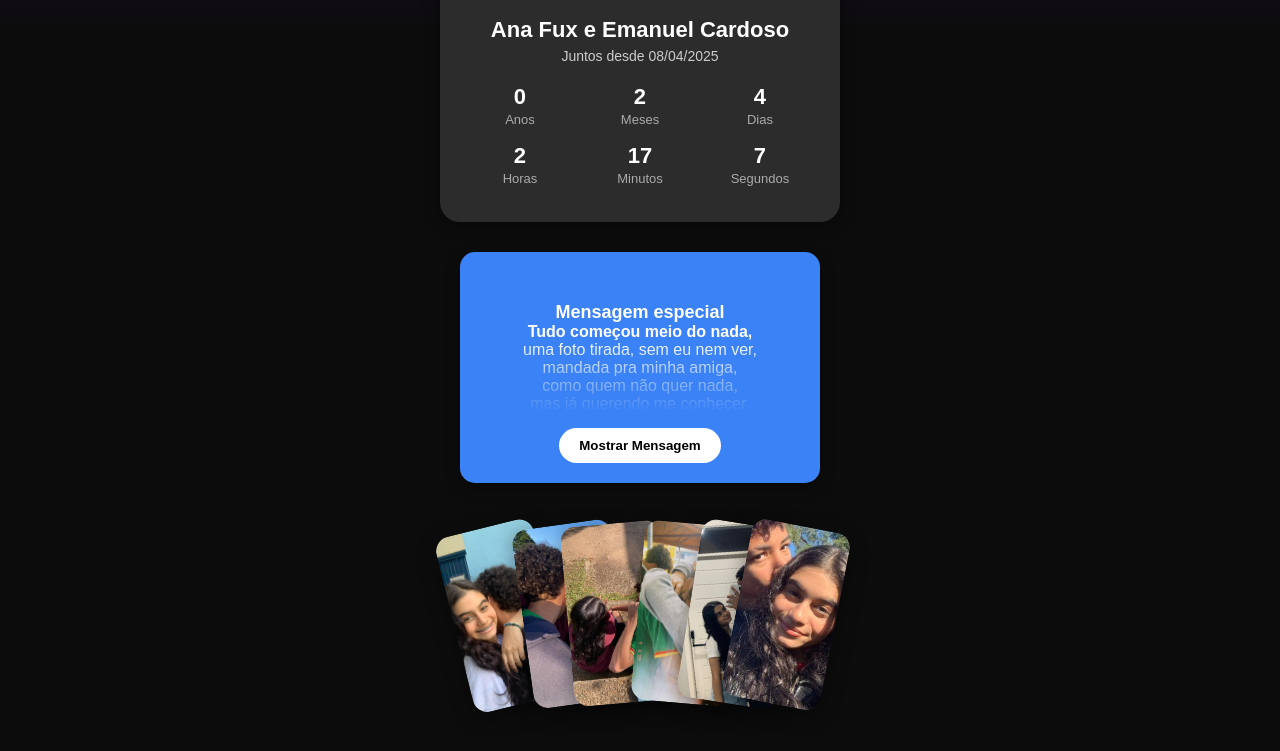
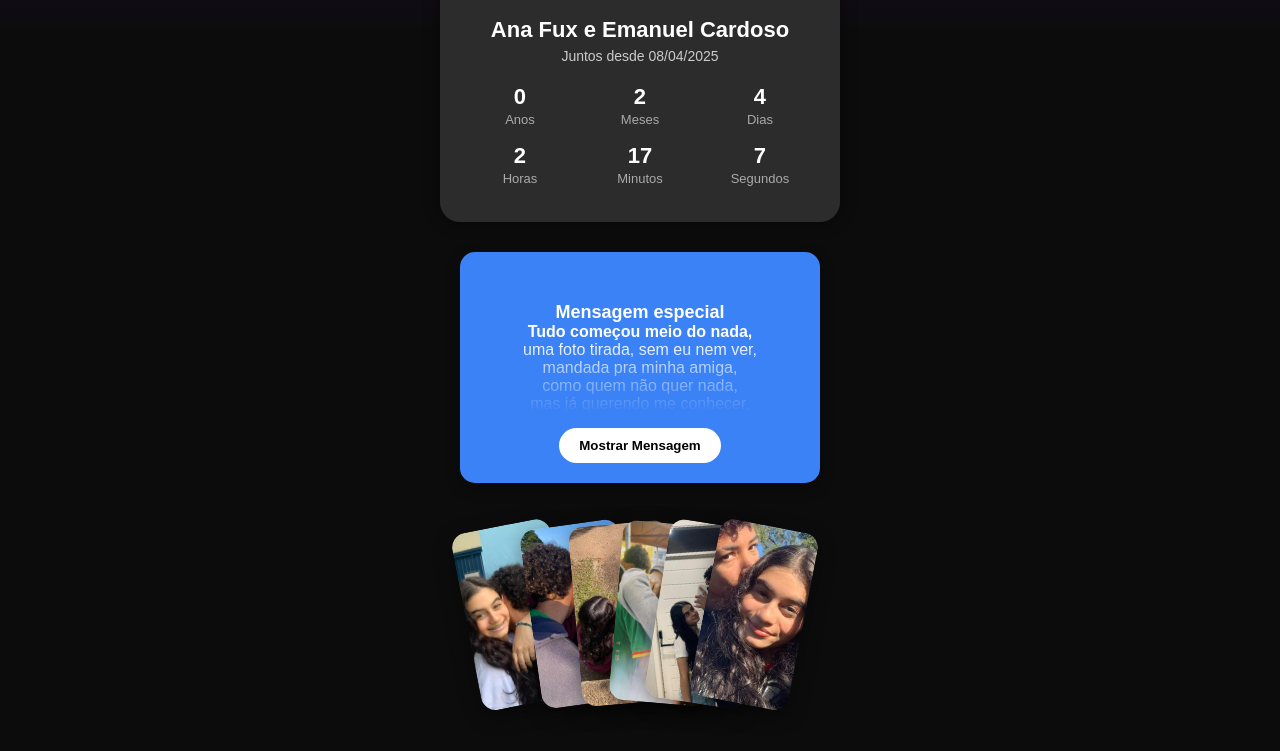
Before and after one commit to TeamAntiLagDeveloper/Entre-Olhares-um-Amor, a plain HTML site: page index.html in a window 1280 px wide. Shown: the part 877-1628 px from the top of the page. Drawn offline with Linux system fonts and the light colour scheme.

Commit message:
Add files via upload

```diff
--- a/index.html
+++ b/index.html
@@ -457,7 +457,7 @@ body, html {
     .cartao {
   position: absolute;
       top: 9%;
-      left: 48%;
+      left: 47%;
       width: 100px;
       height: 180px;
       border-radius: 15px;
@@ -475,32 +475,32 @@ body, html {
 
     /* Leque espaçado */
     .cartao:nth-child(1) {
-      transform: translateX(-140px) rotate(-14deg);
+      transform: translateX(-120px) rotate(-11deg);
       z-index: 1;
     }
 
     .cartao:nth-child(2) {
-      transform: translateX(-80px) rotate(-8deg);
+      transform: translateX(-60px) rotate(-8deg);
       z-index: 2;
     }
 
     .cartao:nth-child(3) {
-      transform: translateX(-40px) rotate(-5deg);
+      transform: translateX(-20px) rotate(-5deg);
       z-index: 3;
     }
 
     .cartao:nth-child(4) {
-      transform: translateX(15px) rotate(5deg);
+      transform: translateX(5px) rotate(5deg);
       z-index: 4;
     }
 
     .cartao:nth-child(5) {
-      transform: translateX(60px) rotate(9deg);
+      transform: translateX(40px) rotate(9deg);
       z-index: 5;
     }
 
     .cartao:nth-child(6) {
-      transform: translateX(104px) rotate(11deg);
+      transform: translateX(84px) rotate(11deg);
       z-index: 6;
     }
 
```
